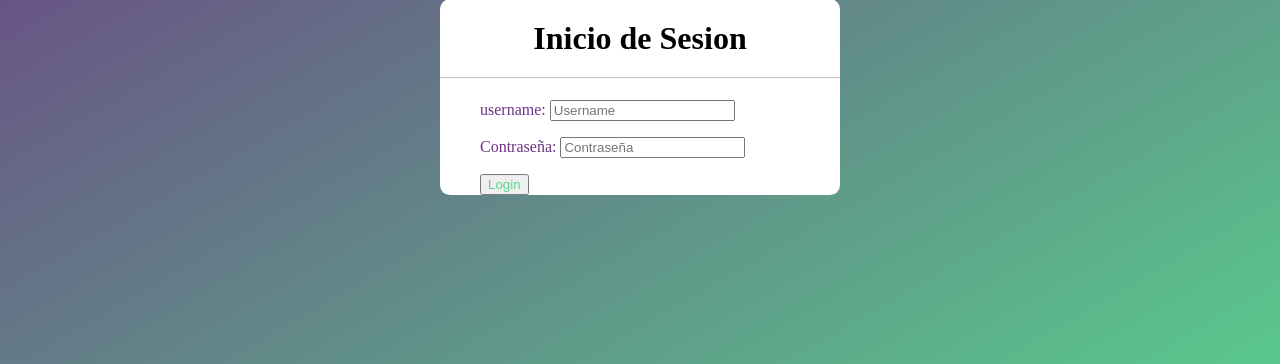
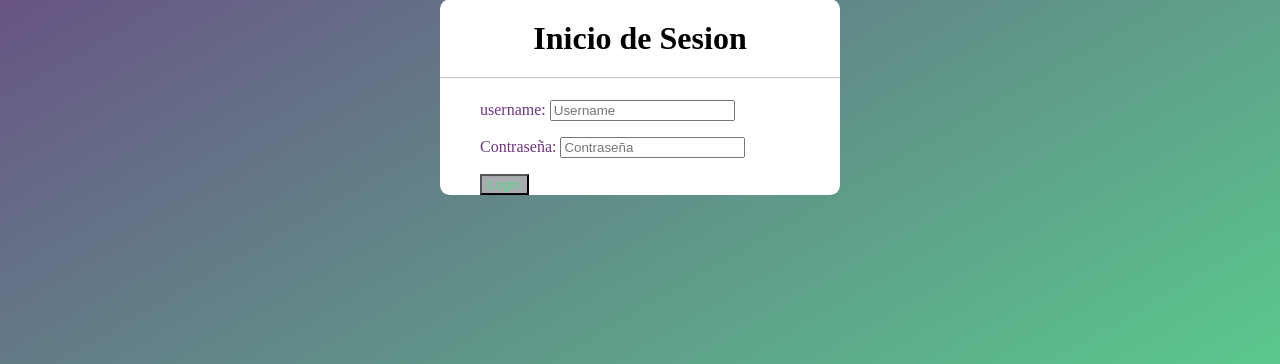
Before and after one commit to david-barrei/UsuarioDj, a Django app: page /login/ in a window 1280 px wide. Shown: the part 303-667 px from the top of the page. Run offline with Django 4.2, Linux system fonts and the light colour scheme.

Commit message:
arreglando configuraciones

```diff
--- a/usuarios/static/css/style.css
+++ b/usuarios/static/css/style.css
@@ -31,4 +31,5 @@ body{
 
 #button1{
     color: #58D68D;
+    background-color: rgb(168, 171, 175);
 }
```
